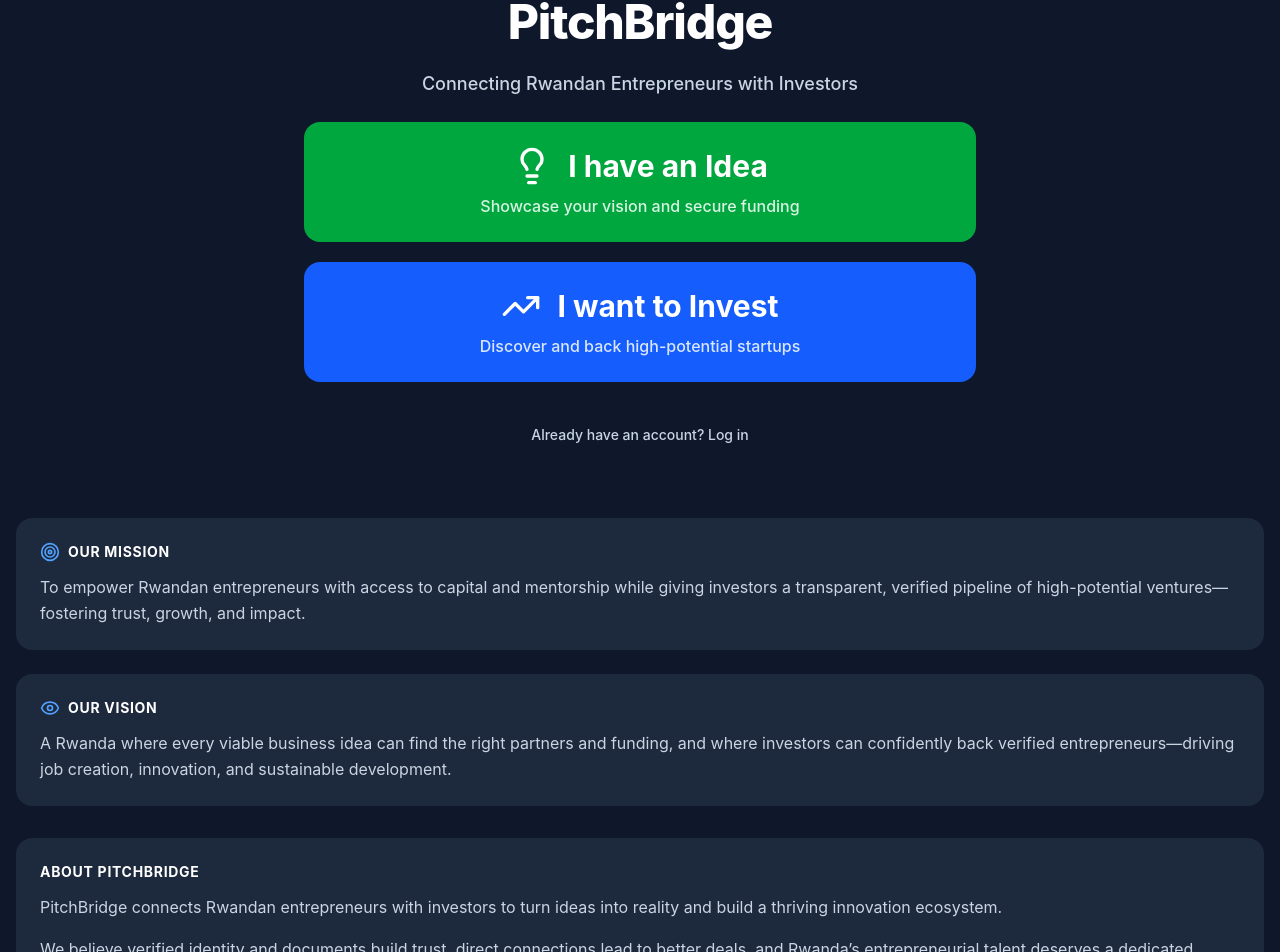
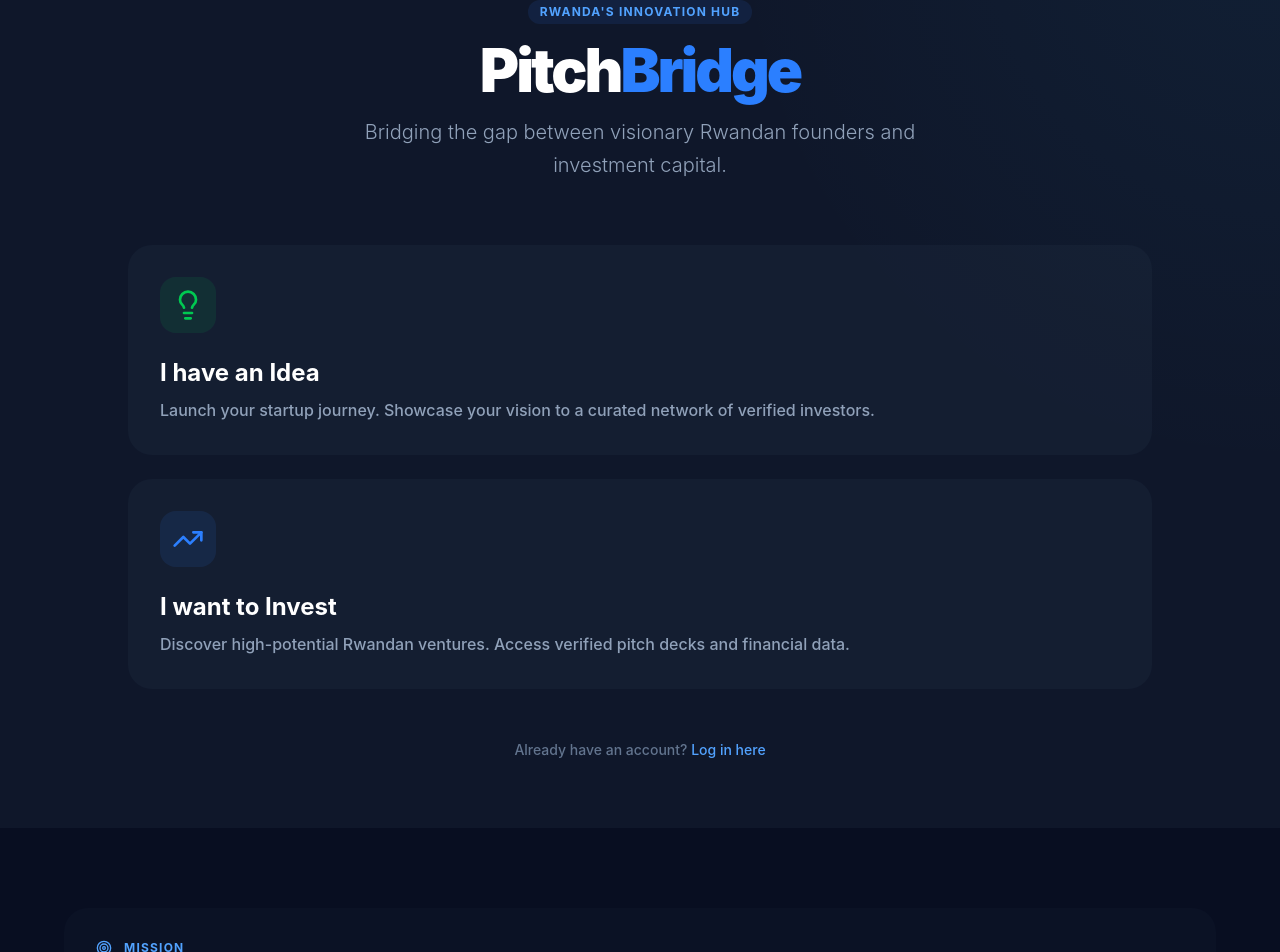
Before and after one commit to NadiaTeta/PitchBridge, a React (Vite) app in the folder frontend/: page / in a window 1280 px wide. Shown: the part 82-1034 px from the top of the page. Built offline with nearby package versions, Linux system fonts and the light colour scheme.

Commit message:
complete functionalities

```diff
--- a/frontend/src/app/App.tsx
+++ b/frontend/src/app/App.tsx
@@ -24,9 +24,10 @@ import { Settings } from './components/Settings';
 
 function AppLayout() {
   return (
-    <div className="min-h-screen flex flex-col">
+    <div className="min-h-screen flex">
       <Navbar />
-      <main className="flex-1">
+      {/* Main content: right of sidebar on desktop, below top bar on mobile */}
+      <main className="flex-1 min-w-0 md:pl-64 pt-14 md:pt-0">
         <Outlet />
       </main>
     </div>
--- a/frontend/src/app/components/Navbar.tsx
+++ b/frontend/src/app/components/Navbar.tsx
@@ -6,7 +6,7 @@ import { Plus, MessageSquare, Briefcase, Heart, Search, User, LogOut, Menu, X, L
 export function Navbar() {
   const { user, logout } = useAuth();
   const location = useLocation();
-  const [isMenuOpen, setIsMenuOpen] = useState(false);
+  const [mobileOpen, setMobileOpen] = useState(false);
 
   if (!user || !user.id) {
     return null;
@@ -15,39 +15,31 @@ export function Navbar() {
   const isEntrepreneur = user.role === 'entrepreneur';
   const isActive = (path: string) => location.pathname === path;
 
-  const toggleMenu = () => setIsMenuOpen(!isMenuOpen);
-
-  // Helper for Nav Links
-  const NavItem = ({ to, icon: Icon, label }: { to: string, icon: any, label: string }) => (
+  const NavItem = ({ to, icon: Icon, label }: { to: string; icon: React.ComponentType<{ className?: string }>; label: string }) => (
     <Link
       to={to}
-      onClick={() => setIsMenuOpen(false)}
+      onClick={() => setMobileOpen(false)}
       className={`flex items-center gap-3 px-4 py-3 rounded-xl transition-all ${
-        isActive(to)
-          ? 'bg-blue-600 text-white'
-          : 'text-slate-300 hover:text-white hover:bg-white/10'
+        isActive(to) ? 'bg-blue-600 text-white' : 'text-slate-300 hover:text-white hover:bg-white/10'
       }`}
     >
-      <Icon className="w-5 h-5" />
+      <Icon className="w-5 h-5 shrink-0" />
       <span className="font-bold text-sm">{label}</span>
     </Link>
   );
 
-  return (
-    <nav className="bg-slate-900 text-white sticky top-0 z-50 border-b border-white/10">
-      <div className="max-w-7xl mx-auto px-4 md:px-8">
-        <div className="flex items-center justify-between h-16 md:h-20">
-
-          {/* 1. Brand */}
-          <Link to="/dashboard" className="flex items-center gap-2 group">
-            <div className="w-8 h-8 bg-blue-600 rounded-lg flex items-center justify-center font-black">
+  const sidebarContent = (
+    <>
+      {/* Brand */}
+      <Link to="/dashboard" onClick={() => setMobileOpen(false)} className="flex items-center gap-2.5 px-4 py-5 group">
+        <div className="w-9 h-9 bg-blue-600 rounded-xl flex items-center justify-center font-black text-white shrink-0">
           P
         </div>
-            <span className="text-lg font-black tracking-tighter">PitchBridge</span>
+        <span className="text-lg font-black tracking-tighter text-white">PitchBridge</span>
       </Link>
 
-          {/* 2. Desktop Menu (Hidden on Mobile) */}
-          <div className="hidden md:flex items-center gap-2">
+      {/* Nav links */}
+      <nav className="flex-1 px-3 py-4 space-y-1 overflow-y-auto">
         {isEntrepreneur ? (
           <>
             <NavItem to="/dashboard" icon={LayoutDashboard} label="Dashboard" />
@@ -60,57 +52,70 @@ export function Navbar() {
             <NavItem to="/portfolio" icon={Briefcase} label="Portfolio" />
           </>
         )}
-            <div className="h-6 w-px bg-white/10 mx-2" />
+        <div className="my-2 h-px bg-white/10" />
         <NavItem to="/messages" icon={MessageSquare} label="Messages" />
         <NavItem to="/profile" icon={User} label="Profile" />
+      </nav>
+
+      {/* Logout at bottom */}
+      <div className="p-3 border-t border-white/10">
         <button
-              onClick={logout}
-              className="p-2 text-slate-400 hover:text-red-500 transition-colors ml-2"
+          onClick={() => {
+            setMobileOpen(false);
+            logout();
+          }}
+          className="w-full flex items-center gap-3 px-4 py-3 text-slate-300 hover:text-red-400 hover:bg-red-500/10 rounded-xl transition-all font-bold"
         >
-              <LogOut className="w-5 h-5" />
+          <LogOut className="w-5 h-5 shrink-0" />
+          <span className="text-sm">Sign Out</span>
+        </button>
+      </div>
+    </>
+  );
+
+  return (
+    <>
+      {/* Desktop: fixed left sidebar */}
+      <aside className="hidden md:flex md:flex-col md:fixed md:inset-y-0 md:left-0 md:w-64 md:z-40 bg-slate-900 text-white border-r border-white/10">
+        {sidebarContent}
+      </aside>
+
+      {/* Mobile: top bar with menu button */}
+      <div className="md:hidden fixed top-0 left-0 right-0 z-50 h-14 bg-slate-900 border-b border-white/10 flex items-center justify-between px-4">
+        <Link to="/dashboard" className="flex items-center gap-2">
+          <div className="w-8 h-8 bg-blue-600 rounded-lg flex items-center justify-center font-black text-white">P</div>
+          <span className="text-base font-black tracking-tighter text-white">PitchBridge</span>
+        </Link>
+        <button
+          onClick={() => setMobileOpen(true)}
+          className="p-2 text-slate-300 hover:text-white rounded-lg"
+          aria-label="Open menu"
+        >
+          <Menu className="w-6 h-6" />
         </button>
       </div>
 
-          {/* 3. Mobile Hamburger Toggle (Hidden on Desktop) */}
-          <button
-            onClick={toggleMenu}
-            className="md:hidden p-2 text-slate-300 hover:text-white transition-colors"
-          >
-            {isMenuOpen ? <X className="w-7 h-7" /> : <Menu className="w-7 h-7" />}
+      {/* Mobile: overlay sidebar */}
+      {mobileOpen && (
+        <>
+          <div
+            className="md:hidden fixed inset-0 bg-black/50 z-40"
+            onClick={() => setMobileOpen(false)}
+            aria-hidden
+          />
+          <aside className="md:hidden fixed inset-y-0 left-0 w-72 max-w-[85vw] z-50 flex flex-col bg-slate-900 text-white border-r border-white/10 shadow-xl">
+            <div className="flex items-center justify-between px-4 py-3 border-b border-white/10">
+              <span className="font-bold text-white">Menu</span>
+              <button onClick={() => setMobileOpen(false)} className="p-2 text-slate-300 hover:text-white rounded-lg">
+                <X className="w-5 h-5" />
               </button>
             </div>
-
-        {/* 4. Mobile Dropdown Menu (Animated) */}
-        {isMenuOpen && (
-          <div className="md:hidden pb-6 space-y-2 animate-in slide-in-from-top duration-300">
-            <div className="h-px bg-white/5 mb-4" />
-
-            {isEntrepreneur ? (
-              <>
-                <NavItem to="/dashboard" icon={LayoutDashboard} label="Dashboard" />
-                <NavItem to="/entrepreneur/pitch-card" icon={Plus} label="New Pitch" />
-              </>
-            ) : (
-              <>
-                <NavItem to="/investor/discover" icon={Search} label="Discover Feeds" />
-                <NavItem to="/watchlist" icon={Heart} label="My Watchlist" />
-                <NavItem to="/portfolio" icon={Briefcase} label="My Portfolio" />
+            <div className="flex-1 overflow-y-auto flex flex-col pt-2">
+              {sidebarContent}
+            </div>
+          </aside>
         </>
       )}
-
-            <NavItem to="/messages" icon={MessageSquare} label="Messages (2)" />
-            <NavItem to="/profile" icon={User} label="My Profile" />
-
-            <button
-              onClick={logout}
-              className="w-full flex items-center gap-3 px-4 py-3 text-red-400 hover:bg-red-500/10 rounded-xl transition-all font-bold mt-4"
-            >
-              <LogOut className="w-5 h-5" />
-              <span>Sign Out</span>
-            </button>
-          </div>
-        )}
-      </div>
-    </nav>
+    </>
   );
 }
--- a/frontend/src/app/components/OnboardingScreen.tsx
+++ b/frontend/src/app/components/OnboardingScreen.tsx
@@ -1,107 +1,113 @@
 import { useNavigate } from 'react-router-dom';
-import { Lightbulb, TrendingUp, Target, Eye } from 'lucide-react';
+import { Lightbulb, TrendingUp, Target, Eye, ArrowRight } from 'lucide-react';
 import { Footer } from './Footer';
 
 export function OnboardingScreen() {
   const navigate = useNavigate();
 
   return (
-    <div className="min-h-screen flex flex-col bg-slate-900">
-      {/* Hero: no background image */}
-      <section className="flex flex-col items-center justify-center p-6 min-h-[70vh] shrink-0">
-        <div className="max-w-2xl w-full space-y-6">
-          <div className="text-center">
-            <h1 className="text-white text-4xl font-bold mb-2">Welcome to</h1>
-            <h2 className="text-white text-5xl font-extrabold mb-6 tracking-tight">
-              PitchBridge
-            </h2>
-            <p className="text-slate-300 text-lg font-medium">
-              Connecting Rwandan Entrepreneurs with Investors
+    <div className="min-h-screen flex flex-col bg-[#0f172a] text-slate-200 selection:bg-blue-500/30">
+      {/* Hero Section */}
+      <section className="relative flex flex-col items-center justify-center px-6 pt-20 pb-16 min-h-[85vh] overflow-hidden">
+        {/* Subtle Background Accent (No Shadow) */}
+        <div className="absolute top-0 left-1/2 -translate-x-1/2 w-full h-full bg-[radial-gradient(circle_at_50%_0%,rgba(56,189,248,0.05)_0%,transparent_50%)] pointer-events-none" />
+
+        <div className="max-w-5xl w-full z-10">
+          <div className="text-center mb-16 space-y-4">
+            <span className="inline-block py-1 px-3 rounded-full bg-blue-500/10 border border-blue-500/20 text-blue-400 text-xs font-bold uppercase tracking-widest">
+              Rwanda's Innovation Hub
+            </span>
+            <h1 className="text-white text-6xl md:text-7xl font-black tracking-tighter">
+              Pitch<span className="text-blue-500">Bridge</span>
+            </h1>
+            <p className="text-slate-400 text-xl max-w-xl mx-auto font-light leading-relaxed">
+              Bridging the gap between visionary Rwandan founders and investment capital.
             </p>
           </div>
 
-          <div className="space-y-5">
+          {/* Action Cards: Flex Row */}
+          <div className="flex flex-col md:flex-row gap-6">
+            {/* Entrepreneur Card */}
             <button
               onClick={() => navigate('/register?role=entrepreneur')}
-              className="w-full bg-green-600 hover:bg-green-500 text-white rounded-2xl p-6 transition-all transform hover:scale-[1.02] shadow-2xl group border border-white/10"
+              className="group relative flex-1 bg-slate-800/40 border border-white/10 rounded-3xl p-8 text-left transition-all duration-300 hover:border-green-500/50 hover:bg-slate-800/60"
             >
-              <div className="flex items-center justify-center gap-4 mb-2">
-                <Lightbulb className="w-10 h-10 group-hover:animate-pulse" />
-                <span className="text-3xl font-bold">I have an Idea</span>
+              <div className="h-14 w-14 rounded-2xl bg-green-500/10 flex items-center justify-center mb-6 border border-green-500/20">
+                <Lightbulb className="w-8 h-8 text-green-500 group-hover:scale-110 transition-transform" />
               </div>
-              <p className="text-green-50 text-base opacity-90">
-                Showcase your vision and secure funding
+              <h3 className="text-2xl font-bold text-white mb-2 flex items-center gap-2">
+                I have an Idea <ArrowRight className="w-5 h-5 opacity-0 -translate-x-2 group-hover:opacity-100 group-hover:translate-x-0 transition-all" />
+              </h3>
+              <p className="text-slate-400 leading-relaxed">
+                Launch your startup journey. Showcase your vision to a curated network of verified investors.
               </p>
             </button>
 
+            {/* Investor Card */}
             <button
               onClick={() => navigate('/register?role=investor')}
-              className="w-full bg-blue-600 hover:bg-blue-500 text-white rounded-2xl p-6 transition-all transform hover:scale-[1.02] shadow-2xl group border border-white/10"
+              className="group relative flex-1 bg-slate-800/40 border border-white/10 rounded-3xl p-8 text-left transition-all duration-300 hover:border-blue-500/50 hover:bg-slate-800/60"
             >
-              <div className="flex items-center justify-center gap-4 mb-2">
-                <TrendingUp className="w-10 h-10 group-hover:translate-y-[-2px] transition-transform" />
-                <span className="text-3xl font-bold">I want to Invest</span>
+              <div className="h-14 w-14 rounded-2xl bg-blue-500/10 flex items-center justify-center mb-6 border border-blue-500/20">
+                <TrendingUp className="w-8 h-8 text-blue-500 group-hover:scale-110 transition-transform" />
               </div>
-              <p className="text-blue-50 text-base opacity-90">
-                Discover and back high-potential startups
+              <h3 className="text-2xl font-bold text-white mb-2 flex items-center gap-2">
+                I want to Invest <ArrowRight className="w-5 h-5 opacity-0 -translate-x-2 group-hover:opacity-100 group-hover:translate-x-0 transition-all" />
+              </h3>
+              <p className="text-slate-400 leading-relaxed">
+                Discover high-potential Rwandan ventures. Access verified pitch decks and financial data.
               </p>
             </button>
           </div>
 
-          <div className="text-center pt-4">
+          <div className="text-center mt-12">
             <button
-              type="button"
               onClick={() => navigate('/login')}
-              className="text-slate-300 hover:text-white text-sm font-medium transition-colors"
+              className="text-slate-500 hover:text-white text-sm font-medium transition-colors border-b border-transparent hover:border-blue-500 pb-1"
             >
-              Already have an account? Log in
+              Already have an account? <span className="text-blue-400">Log in here</span>
             </button>
           </div>
         </div>
       </section>
 
-      {/* Full-width scrollable: Mission, Vision, About */}
-      <section className="w-full flex-1 px-4 sm:px-6 lg:px-8 py-10 md:py-16">
-        <div className="w-full max-w-none mx-auto space-y-8 md:space-y-12">
-          {/* Mission & Vision: full width row */}
-          <div className="grid grid-cols-1 md:grid-cols-2 gap-6 md:gap-8 w-full">
-            <div className="w-full rounded-2xl bg-slate-800 border border-slate-700 p-6 md:p-8 text-left">
-              <h3 className="text-white font-bold text-sm uppercase tracking-wider flex items-center gap-2 mb-3">
-                <Target className="w-5 h-5 text-blue-400 flex-shrink-0" />
-                Our Mission
-              </h3>
-              <p className="text-slate-300 text-base md:text-lg leading-relaxed">
-                To empower Rwandan entrepreneurs with access to capital and mentorship while giving investors a transparent, verified pipeline of high-potential ventures—fostering trust, growth, and impact.
+      {/* Info Section */}
+      <section className="w-full px-6 py-20 bg-slate-950/50 border-y border-white/5">
+        <div className="max-w-6xl mx-auto">
+          <div className="grid grid-cols-1 lg:grid-cols-3 gap-8">
+            {/* Mission */}
+            <div className="p-8 rounded-3xl bg-slate-900/50 border border-white/5 space-y-4">
+              <div className="flex items-center gap-3 text-blue-400 font-bold text-xs uppercase tracking-widest">
+                <Target className="w-4 h-4" /> Mission
+              </div>
+              <p className="text-slate-300 leading-relaxed">
+                Empowering Rwandan talent by democratizing access to capital and fostering a verified, transparent ecosystem for growth.
               </p>
             </div>
-            <div className="w-full rounded-2xl bg-slate-800 border border-slate-700 p-6 md:p-8 text-left">
-              <h3 className="text-white font-bold text-sm uppercase tracking-wider flex items-center gap-2 mb-3">
-                <Eye className="w-5 h-5 text-blue-400 flex-shrink-0" />
-                Our Vision
-              </h3>
-              <p className="text-slate-300 text-base md:text-lg leading-relaxed">
-                A Rwanda where every viable business idea can find the right partners and funding, and where investors can confidently back verified entrepreneurs—driving job creation, innovation, and sustainable development.
+
+            {/* Vision */}
+            <div className="p-8 rounded-3xl bg-slate-900/50 border border-white/5 space-y-4">
+              <div className="flex items-center gap-3 text-purple-400 font-bold text-xs uppercase tracking-widest">
+                <Eye className="w-4 h-4" /> Vision
+              </div>
+              <p className="text-slate-300 leading-relaxed">
+                To become the central pulse of East African innovation, where every viable idea meets the right strategic partner.
               </p>
             </div>
-          </div>
 
-          {/* About: full width */}
-          <div className="w-full rounded-2xl bg-slate-800 border border-slate-700 p-6 md:p-8 text-left">
-            <h3 className="text-white font-bold text-sm uppercase tracking-wider mb-3">About PitchBridge</h3>
-            <p className="text-slate-300 text-base md:text-lg leading-relaxed mb-4">
-              PitchBridge connects Rwandan entrepreneurs with investors to turn ideas into reality and build a thriving innovation ecosystem.
-            </p>
-            <p className="text-slate-300 text-base md:text-lg leading-relaxed">
-              We believe verified identity and documents build trust, direct connections lead to better deals, and Rwanda’s entrepreneurial talent deserves a dedicated platform to access capital and grow. You can read more on our{' '}
+            {/* About Quick-Link */}
+            <div className="p-8 rounded-3xl bg-blue-600/5 border border-blue-500/20 space-y-4">
+              <h3 className="text-white font-bold text-xs uppercase tracking-widest">Our Story</h3>
+              <p className="text-slate-300 leading-relaxed">
+                PitchBridge was built on the belief that talent is universal, but opportunity is not. We're changing that for Rwanda.
+              </p>
               <button
-                type="button"
                 onClick={() => navigate('/about')}
-                className="text-blue-400 hover:text-blue-300 font-medium underline underline-offset-2 transition-colors"
+                className="text-blue-400 text-sm font-bold flex items-center gap-2 hover:gap-3 transition-all"
               >
-                About page
+                Learn More <ArrowRight className="w-4 h-4" />
               </button>
-              .
-            </p>
+            </div>
           </div>
         </div>
       </section>
--- a/frontend/src/app/components/UserProfile.tsx
+++ b/frontend/src/app/components/UserProfile.tsx
@@ -132,7 +132,7 @@ export function UserProfile() {
       );
       const projectResults = await Promise.all(projectPromises);
       const validProjects = projectResults
-        .filter(result => result !== null)
+        .filter(result => result !== null && result.data?.project)
         .map(result => result.data.project);
       setProjects(validProjects);
     } catch (error) {
@@ -143,7 +143,9 @@ export function UserProfile() {
   const fetchPortfolio = async () => {
     try {
       const { data } = await api.get('/users/portfolio');
-      const portfolioProjects = data.portfolio.map((inv: any) => inv.project);
+      const portfolioProjects = data.portfolio
+        .map((inv: any) => inv.project)
+        .filter(p => p);
       setProjects(portfolioProjects);
     } catch (error) {
       console.error('Error fetching portfolio:', handleApiError(error));
```
Also changed, not shown: frontend/src/app/components/PitchCardCreator.tsx (+24 -8 lines), 2 other files (tests, documents, lock files or other folders). Lines whose indentation alone changed are shown as unchanged.
